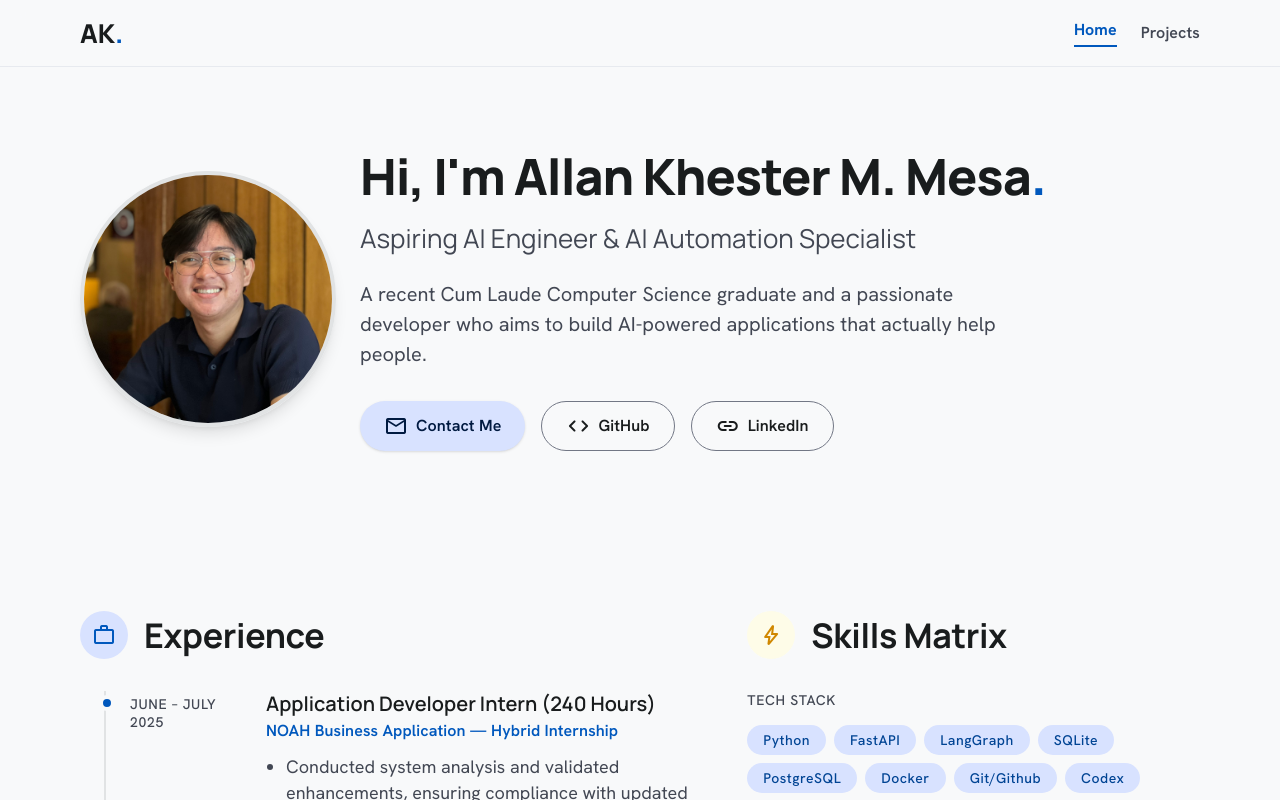
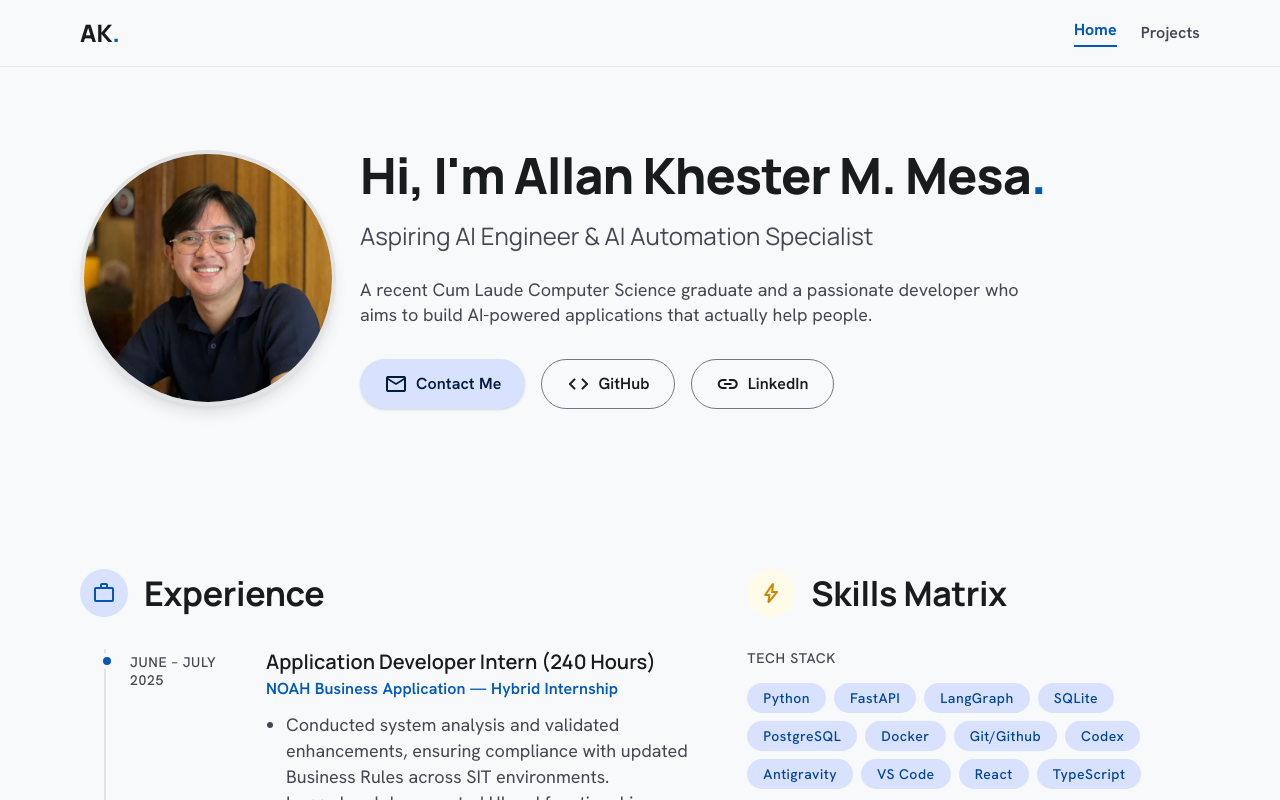
Before and after one commit to auxghlann/ak-mesa, a React (Vite) app: page / in a window 1280 px wide. Shown: the top 800 px of the page. Built offline with nearby package versions, Linux system fonts and the light colour scheme.

Commit message:
fix spacing

```diff
--- a/src/index.css
+++ b/src/index.css
@@ -60,7 +60,7 @@
   --font-body-md: "Hanken Grotesk", sans-serif;
 
   --text-headline-xl: 50px;
-  --text-headline-xl--line-height: 58px;
+  --text-headline-xl--line-height: 56px;
   --text-headline-xl--letter-spacing: -0.02em;
   --text-headline-xl--font-weight: 800;
 
@@ -69,8 +69,8 @@
   --text-label-lg--letter-spacing: 0.1px;
   --text-label-lg--font-weight: 600;
 
-  --text-body-lg: 20px;
-  --text-body-lg--line-height: 30px;
+  --text-body-lg: 18px;
+  --text-body-lg--line-height: 25px;
   --text-body-lg--font-weight: 400;
 
   --text-headline-lg: 34px;
@@ -78,7 +78,7 @@
   --text-headline-lg--letter-spacing: -0.01em;
   --text-headline-lg--font-weight: 700;
 
-  --text-headline-md: 26px;
+  --text-headline-md: 24px;
   --text-headline-md--line-height: 34px;
   --text-headline-md--font-weight: 600;
 
```
